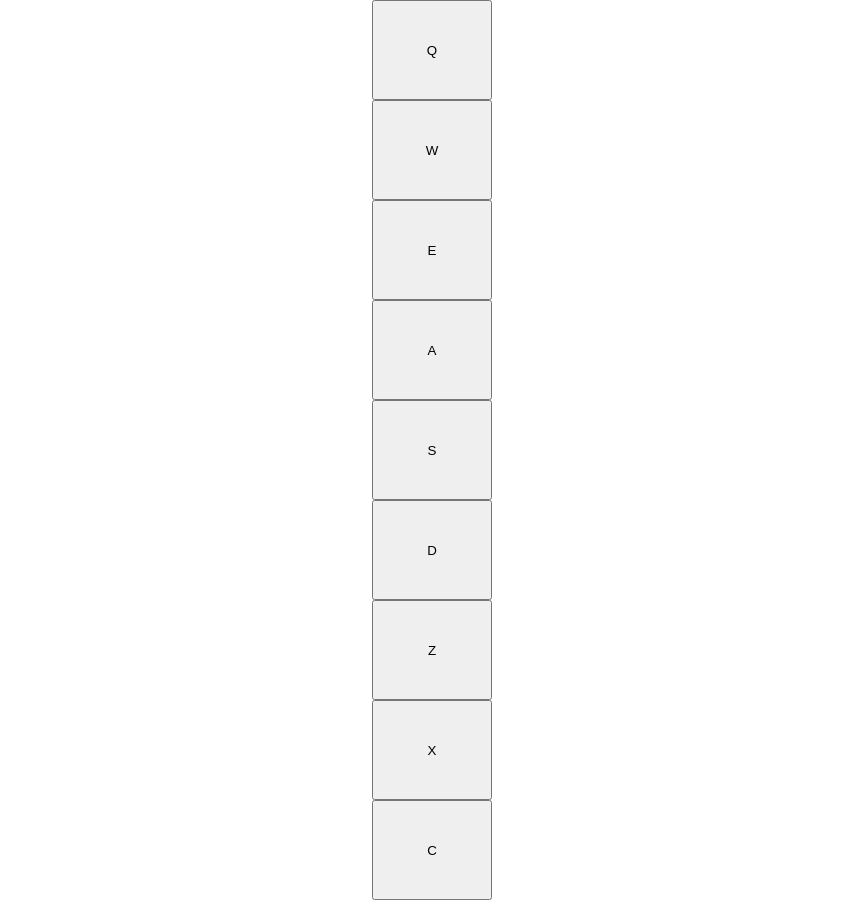
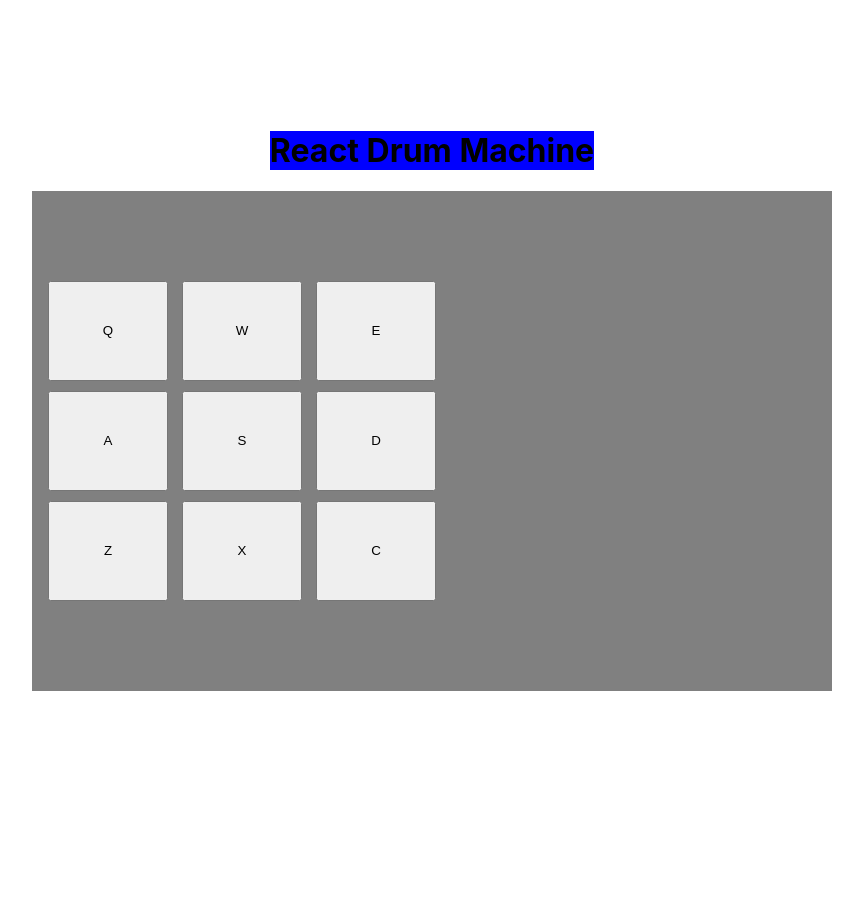
Before and after one commit to JosueMrt/react-drum-machine, a React (Create React App) app: page / in a window 1280 px wide. Shown: the whole page, without its empty margins (208-1071 px from the left). After the commit the page ends 800 px from the top, so only its background shows below. Built offline with nearby package versions, Linux system fonts and the light colour scheme.

Commit message:
Don't remember tbh

```diff
--- a/src/App.css
+++ b/src/App.css
@@ -2,11 +2,40 @@
   min-height: 100vh;
   margin: 0;
   display: flex;
+  flex-direction: column;
   align-items: center;
   justify-content: center;
+}
+
+h1 {
+  background-color: blue;
+}
+
+#drum-machine {
+  display: flex;
+  align-items: center;
+  height: 500px;
+  width: 800px;
+  background-color: grey;
+}
+
+#drum-pad-container {
+  height: fit-content;
+  width: 50%;
+  margin-left: 1rem;
+  grid-gap: 10px;
+  display: grid;
+  grid-template-rows: 1fr 1fr 1fr;
+  grid-template-columns: 1fr 1fr 1fr;
 }
 
 .drum-pad button {
   height: 100px;
   width: 120px;
 }
+
+#display-container {
+  height: fit-content;
+  width: 50%;
+  text-align: center;
+}
--- a/src/App.js
+++ b/src/App.js
@@ -1,21 +1,27 @@
-import React from 'react';
+import React, {useState} from 'react';
 import './App.css';
 import DrumPad from './components/DrumPad';
 import Display from './components/Display'
 import drumkit from './drumkit.js';
 
 function App() {
-  const [display, setDisplay] = React.useState('');
+  const [display, setDisplay] = useState('');
   return (
     <div className="App">
+      <h1>React Drum Machine</h1>
       <div id="drum-machine">
-        {drumkit.map((val, index) => <DrumPad
-        name={drumkit[index].name}
-        binding={drumkit[index].binding}
-        source={drumkit[index].source}
-        setDisplay={setDisplay}
-        />)}
-        <Display display={display} />
+        <div id="drum-pad-container">
+          {drumkit.map((val, index) => <DrumPad
+          key={index}
+          name={val.name}
+          binding={val.binding}
+          source={val.source}
+          setDisplay={setDisplay}
+          />)}
+        </div>
+        <div id="display-container">
+          <Display display={display} />
+        </div>
       </div>
     </div>
   );
--- a/src/components/Display.js
+++ b/src/components/Display.js
@@ -3,7 +3,7 @@ import React from 'react';
 const Display = ({ display }) => {
     return (
         <div id="display">
-            <p>{display}</p>
+            {display}
         </div>
     );
 }
--- a/src/components/DrumPad.js
+++ b/src/components/DrumPad.js
@@ -1,4 +1,4 @@
-import React from 'react';
+import React, {useEffect} from 'react';
 
 function DrumPad({ name, binding, source, setDisplay }) {
     const playSound = () => {
@@ -8,13 +8,13 @@ function DrumPad({ name, binding, source, setDisplay }) {
         sound.play();
     }
     const handleKeyDown = (e) => {
-        if(e.key.toUpperCase() == binding) playSound();
+        if(e.key.toUpperCase() === binding) playSound();
     }
-    React.useEffect(() => document.addEventListener('keydown', handleKeyDown));
+    useEffect(() => document.addEventListener('keydown', handleKeyDown));
     return (
         <div className="drum-pad" id={name}>
             <button onClick={playSound}>
-                <audio id={binding} className="clip" src={source}></audio>
+                <audio preload='auto' id={binding} className="clip" src={source}></audio>
                 {binding}
             </button>
         </div>
```
